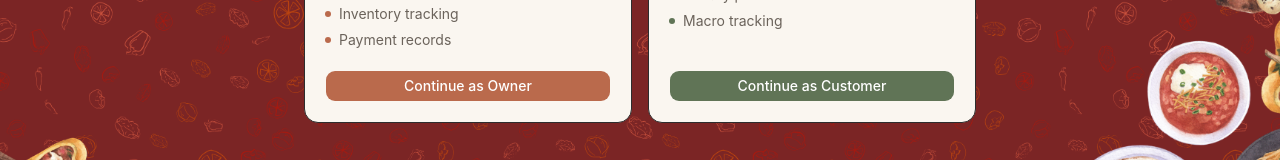
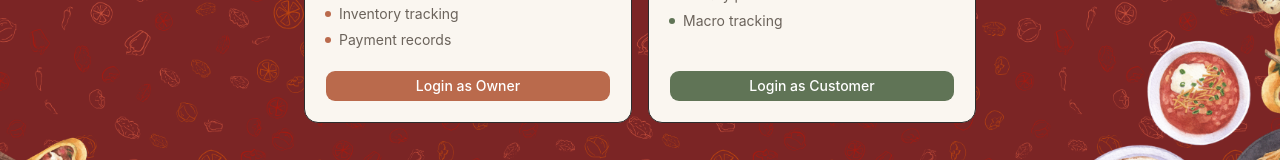
Before and after one commit to Nyakiraa/CaterFlex, a Next.js app: page / in a window 1280 px wide. Shown: the part 556-716 px from the top of the page. Built offline with nearby package versions, Linux system fonts and the light colour scheme.

Commit message:
feat: rename button texts to "Login as Owner" and "Login as Customer"
Co-authored-by: Raphael Andrei Abad <198844047+Nyakiraa@users.noreply.github.com>

```diff
--- a/app/page.tsx
+++ b/app/page.tsx
@@ -79,7 +79,7 @@ export default function Page() {
               onClick={handleOwnerClick}
               className="w-full bg-primary text-white font-medium mt-auto hover:bg-brand"
             >
-              Continue as Owner
+              Login as Owner
             </Button>
           </div>
 
@@ -122,7 +122,7 @@ export default function Page() {
               onClick={handleCustomerClick}
               className="w-full bg-secondary text-white font-medium mt-auto hover:bg-brand"
             >
-              Continue as Customer
+              Login as Customer
             </Button>
           </div>
         </div>
```
